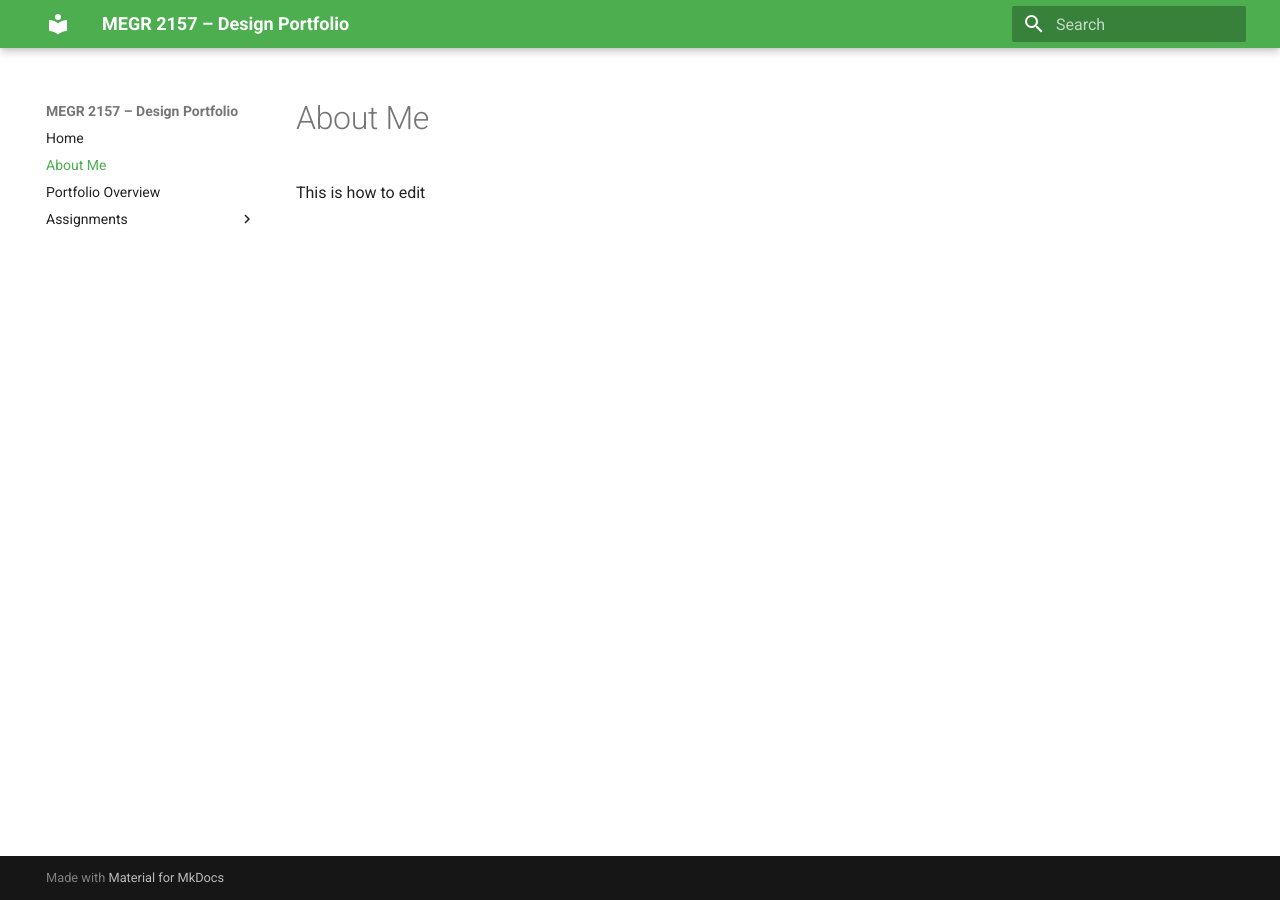
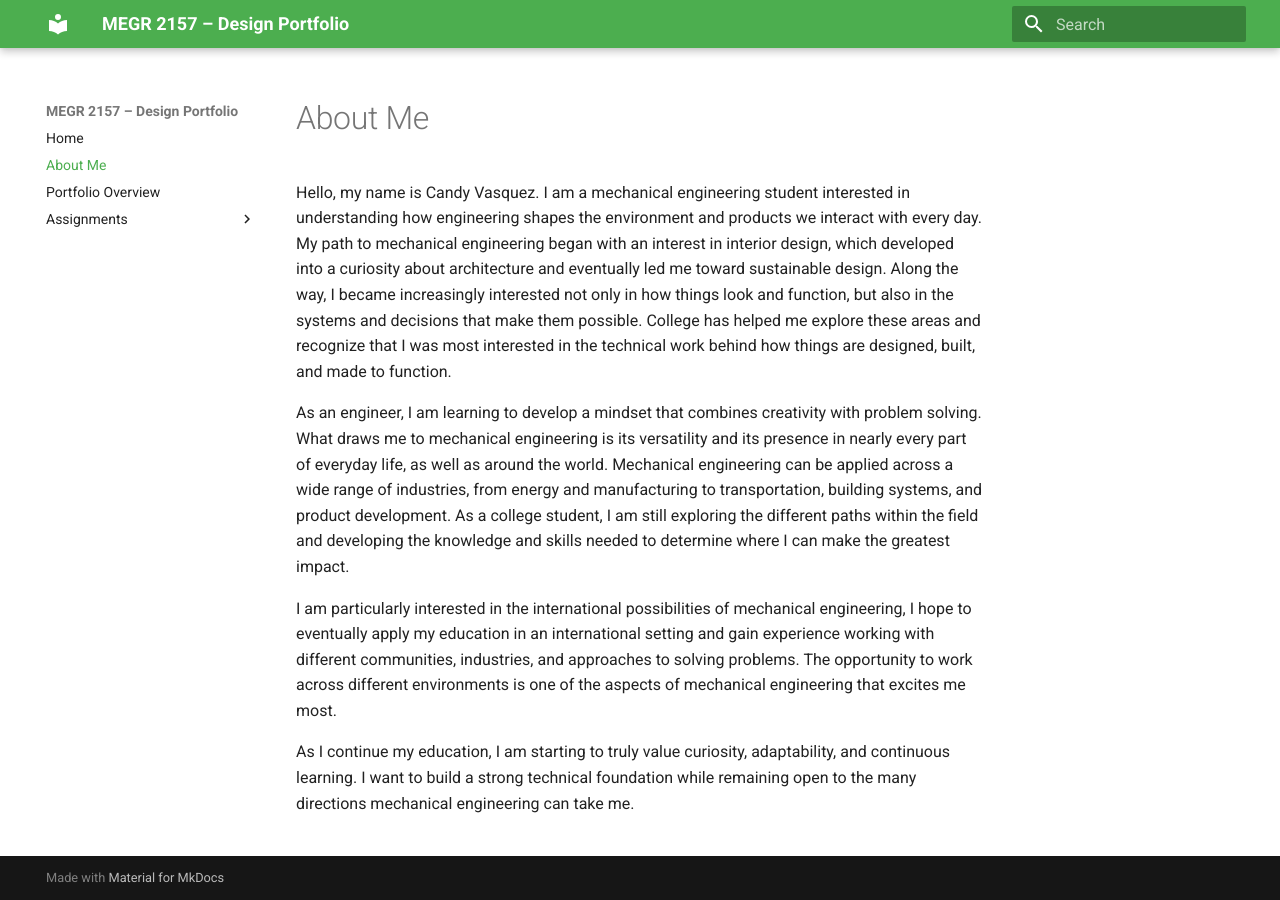
Before and after one commit to CandyVas/megr2157-portfolio, an MkDocs documentation site: the page built from docs/aboutme/index.md, in a window 1280 px wide. Built offline with MkDocs 1.6.1 and Material for MkDocs 9.7.7, drawn with Linux system fonts in a browser that asks for light colours.

Commit message:
Update 'About Me' section with personal background
Expanded personal introduction and interests in mechanical engineering.

```diff
--- a/docs/aboutme/index.md
+++ b/docs/aboutme/index.md
@@ -1,2 +1,9 @@
 #About Me
-This is how to edit
+
+Hello, my name is Candy Vasquez. I am a mechanical engineering student interested in understanding how engineering shapes the environment and products we interact with every day. My path to mechanical engineering began with an interest in interior design, which developed into a curiosity about architecture and eventually led me toward sustainable design. Along the way, I became increasingly interested not only in how things look and function, but also in the systems and decisions that make them possible. College has helped me explore these areas and recognize that I was most interested in the technical work behind how things are designed, built, and made to function.
+
+As an engineer, I am learning to develop a mindset that combines creativity with problem solving. What draws me to mechanical engineering is its versatility and its presence in nearly every part of everyday life, as well as around the world. Mechanical engineering can be applied across a wide range of industries, from energy and manufacturing to transportation, building systems, and product development. As a college student, I am still exploring the different paths within the field and developing the knowledge and skills needed to determine where I can make the greatest impact.
+
+I am particularly interested in the international possibilities of mechanical engineering, I hope to eventually apply my education in an international setting and gain experience working with different communities, industries, and approaches to solving problems. The opportunity to work across different environments is one of the aspects of mechanical engineering that excites me most.
+
+As I continue my education, I am starting to truly value curiosity, adaptability, and continuous learning. I want to build a strong technical foundation while remaining open to the many directions mechanical engineering can take me.
```
